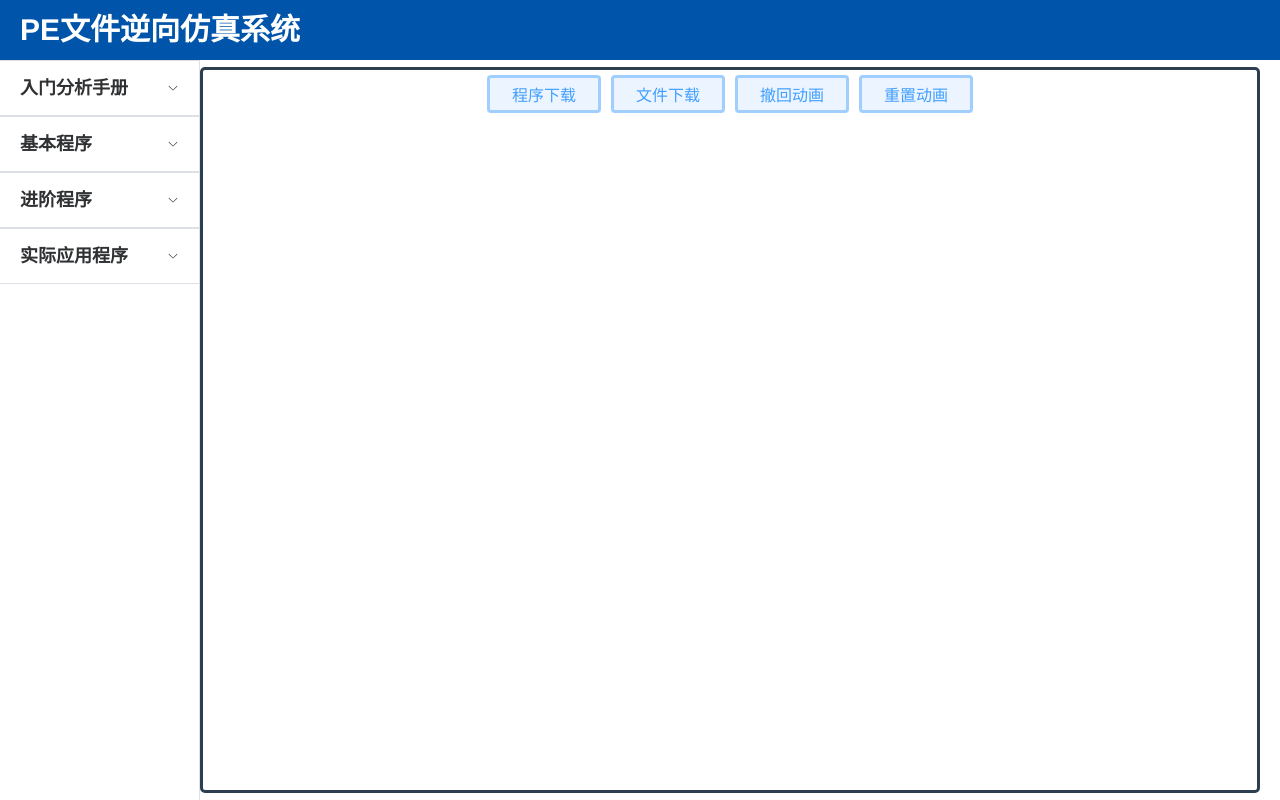
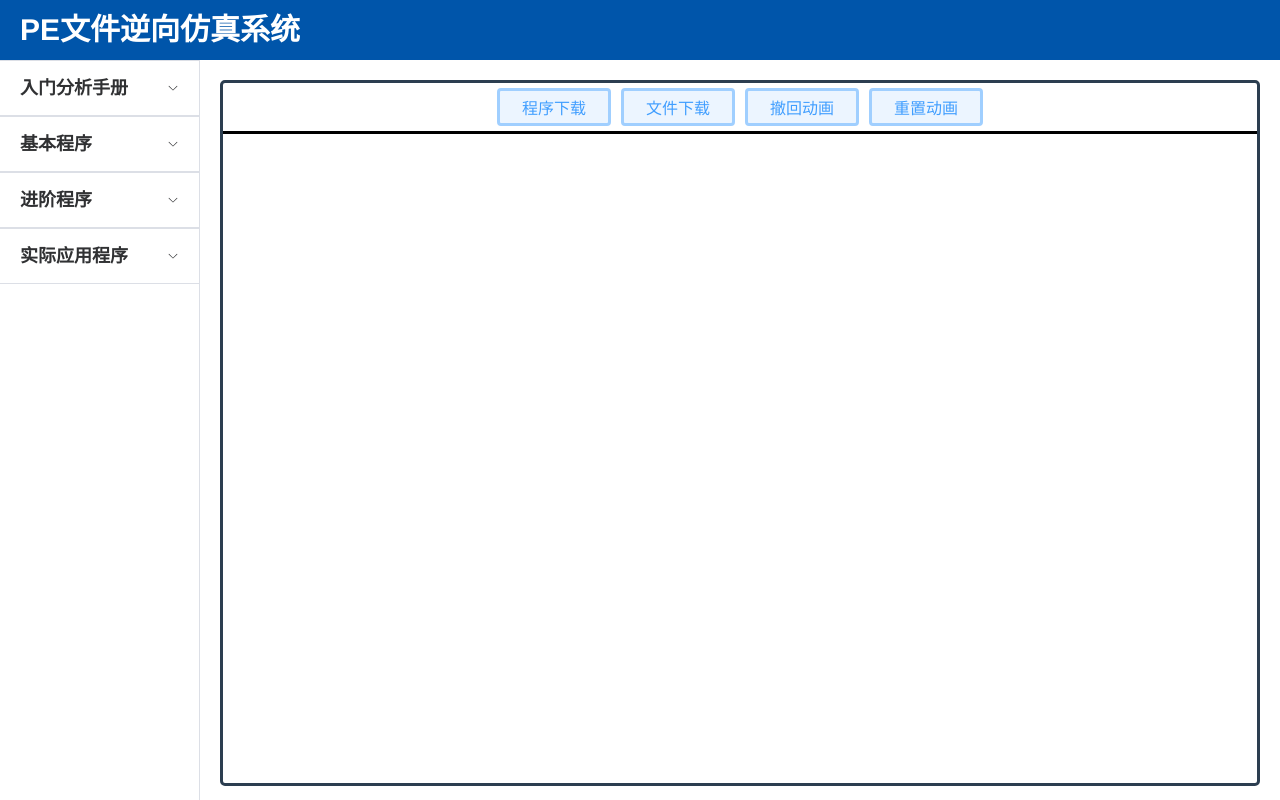
Before and after one commit to ShineYun/pe-static-analysis, a Vue app: page / in a window 1280 px wide. Built offline with nearby package versions, Linux system fonts and the light colour scheme.

Commit message:
build button group

```diff
--- a/src/App.vue
+++ b/src/App.vue
@@ -70,16 +70,16 @@ export default {
 }
 #info-view{
   position: absolute;
-  left: 200px;
+  left: 220px;
   right: 20px;
   top:20px;
-  bottom: 20px;
-  width: auto;
-  height: calc(100vh - 80px);
-  margin: auto;
+  bottom: 200px;
+  //width: auto;
+  height: calc(100vh - 100px);
+  //margin: auto;
   border: solid;
   border-radius: 5px;
-  overflow-y: scroll;
+  //overflow-y: scroll;
   overflow-x: hidden;
 }
 
--- a/src/components/Index.vue
+++ b/src/components/Index.vue
@@ -17,7 +17,8 @@ export default {
   display: flex;
   justify-content: center;
   align-content: center;
-  margin: 5px;
+  padding: 5px;
+  border-bottom: black solid;
 }
 .button-item{
   background: #ecf5ff;
```
